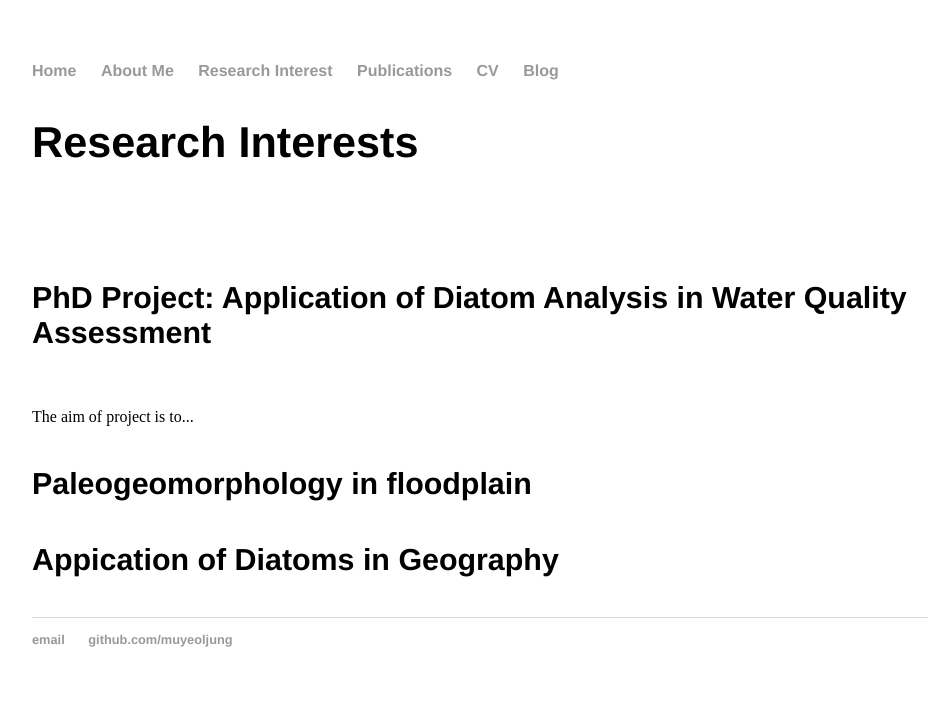
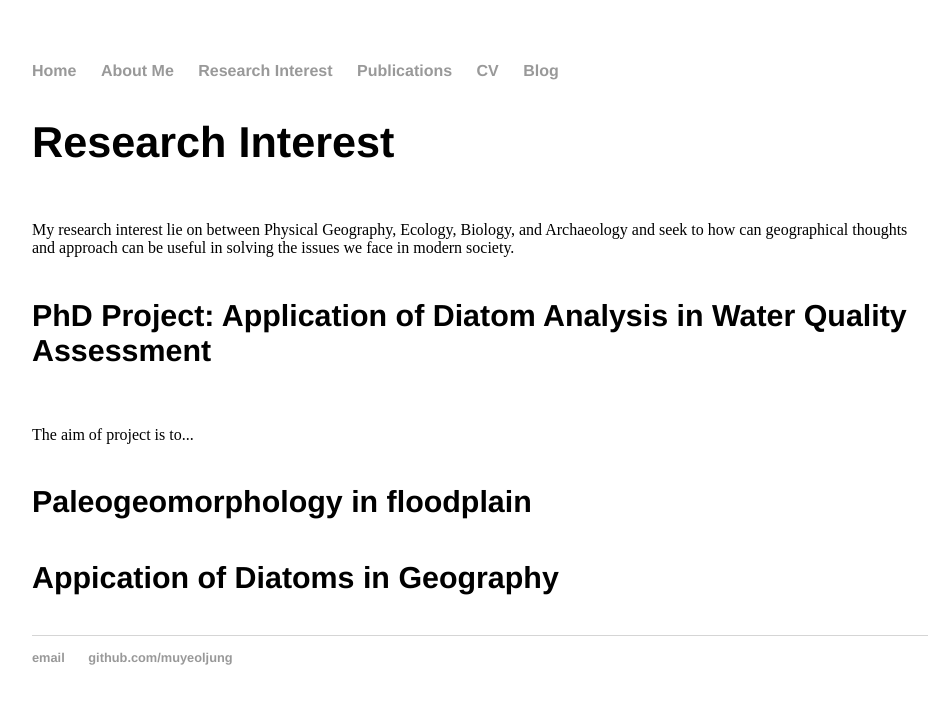
Before and after one commit to muyeoljung/muyeoljung.github.io, a Jekyll site: the page built from research interest/index.html, in a window 1280 px wide. Shown: the top 704 px of the page, without its empty margins (160-1098 px from the left). Built offline with Jekyll 4.4.1, drawn with Linux system fonts in a browser that asks for light colours.

Commit message:
Update index.html

```diff
--- a/research interest/index.html
+++ b/research interest/index.html
@@ -1,11 +1,11 @@
 ---
 layout: default
-title: Research Interests
+title: Research Interest
 ---
 
 	<div class="research interest">
-		<h2>Research Interests</h2>
-		<br></br>
+		<h2>Research Interest</h2>
+		<br>My research interest lie on between Physical Geography, Ecology, Biology, and Archaeology and seek to how can geographical thoughts and approach can be useful in solving the issues we face in modern society.</br>
 		<h4>PhD Project: Application of Diatom Analysis in Water Quality Assessment</h4>
 		<br>The aim of project is to...
 		</br>
```
